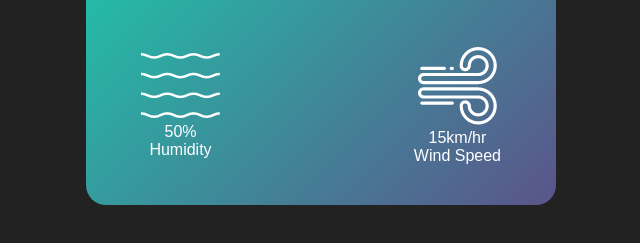
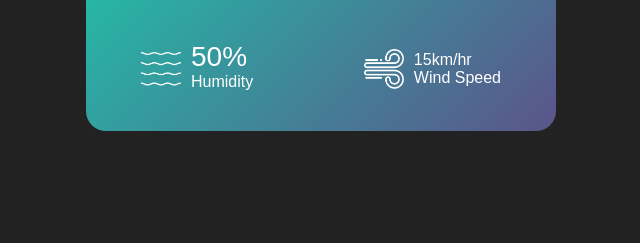
Before and after one commit to kunjsonker/simple-weather-app, a plain HTML site: page index.html in a window 1280 px wide. Shown: the part 541-784 px from the top of the page, without its empty margins (319-959 px from the left). Drawn offline with Linux system fonts and the light colour scheme.

Commit message:
update font size of humidity and wind speed

```diff
--- a/style.css
+++ b/style.css
@@ -79,3 +79,20 @@ body{
     padding: 0 20px;
     margin-top: 50px;
 }
+
+.col{
+    display: flex;
+    align-items: center;
+    text-align: left;
+
+}
+
+.col img{
+    width: 40px;
+    margin-right: 10px;
+}
+
+.humidity,wind{
+    font-size: 28px;
+    margin-top: -6px;
+}
```
